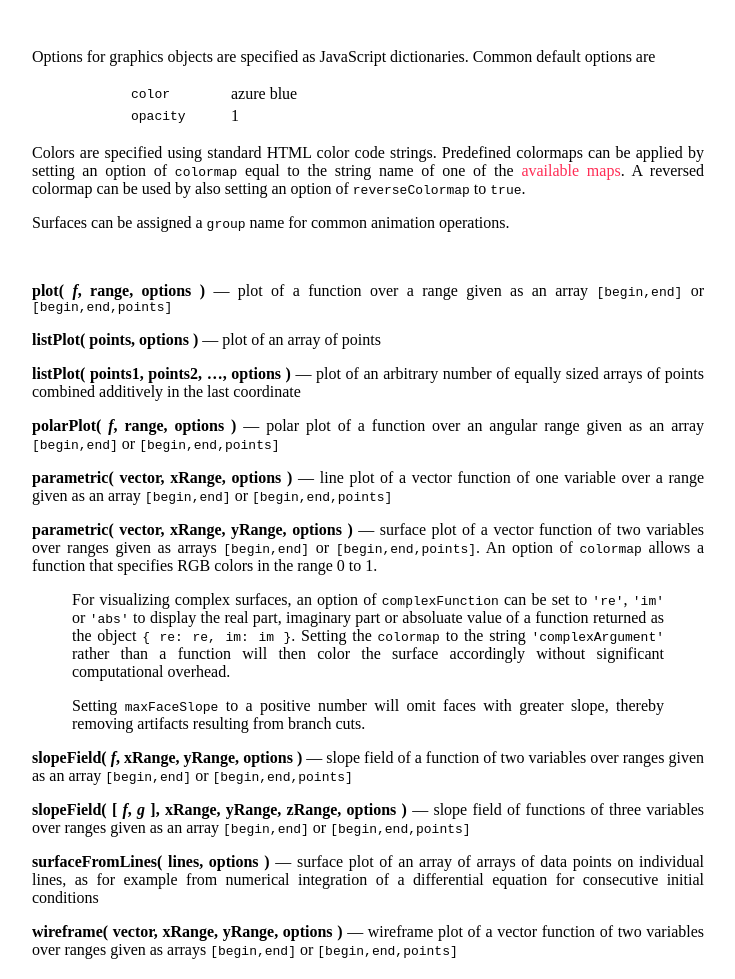
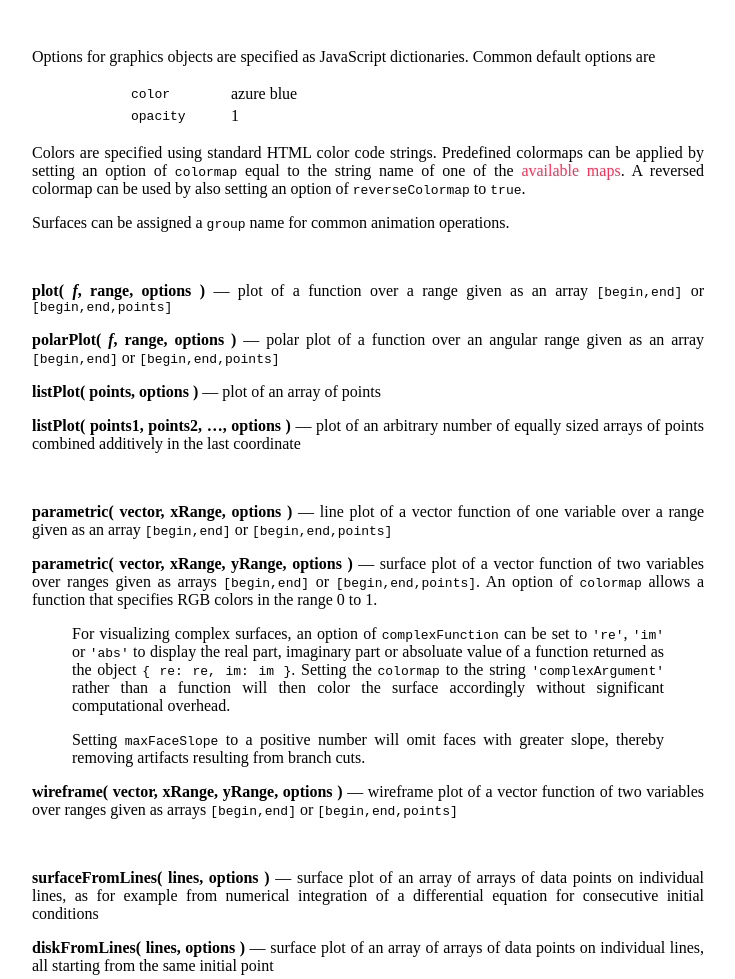
Before and after one commit to paulmasson/mathcell, a plain HTML site: page docs/plotting.html in a window 1280 px wide. Shown: the top 979 px of the page, without its empty margins (272-1007 px from the left). Drawn offline with Linux system fonts and the light colour scheme.

Commit message:
Update documentation

```diff
--- a/docs/plotting.html
+++ b/docs/plotting.html
@@ -21,13 +21,13 @@
 
 <br/><p><b>plot( <i>f</i>, range, options )</b> &mdash; plot of a function over a range given as an array <code>[begin,end]</code> or <code>[begin,end,points]</code></p>
 
+<p><b>polarPlot( <i>f</i>, range, options )</b> &mdash; polar plot of a function over an angular range given as an array <code>[begin,end]</code> or <code>[begin,end,points]</code></p>
+
 <p><b>listPlot( points, options )</b> &mdash; plot of an array of points</p>
 
 <p><b>listPlot( points1, points2, &hellip;, options )</b> &mdash; plot of an arbitrary number of equally sized arrays of points combined additively in the last coordinate</p>
 
-<p><b>polarPlot( <i>f</i>, range, options )</b> &mdash; polar plot of a function over an angular range given as an array <code>[begin,end]</code> or <code>[begin,end,points]</code></p>
-
-<p><b>parametric( vector, xRange, options )</b> &mdash; line plot of a vector function of one variable over a range given as an array <code>[begin,end]</code> or <code>[begin,end,points]</code></p>
+<br/><p><b>parametric( vector, xRange, options )</b> &mdash; line plot of a vector function of one variable over a range given as an array <code>[begin,end]</code> or <code>[begin,end,points]</code></p>
 
 <p><b>parametric( vector, xRange, yRange, options )</b> &mdash; surface plot of a vector function of two variables over ranges given as arrays <code>[begin,end]</code> or <code>[begin,end,points]</code>. An option of <code>colormap</code> allows a function that specifies RGB colors in the range 0 to 1.</p>
 
@@ -39,13 +39,15 @@ For visualizing complex surfaces, an option of <code>complexFunction</code> can
 Setting <code>maxFaceSlope</code> to a positive number will omit faces with greater slope, thereby removing artifacts resulting from branch cuts.
 </blockquote>
 
-<p><b>slopeField( <i>f</i>, xRange, yRange, options )</b> &mdash; slope field of a function of two variables over ranges given as an array <code>[begin,end]</code> or <code>[begin,end,points]</code></p>
+<p><b>wireframe( vector, xRange, yRange, options )</b> &mdash; wireframe plot of a vector function of two variables over ranges given as arrays <code>[begin,end]</code> or <code>[begin,end,points]</code></p>
+
+<br/><p><b>surfaceFromLines( lines, options )</b> &mdash; surface plot of an array of arrays of data points on individual lines, as for example from numerical integration of a differential equation for consecutive initial conditions</p>
+
+<p><b>diskFromLines( lines, options )</b> &mdash; surface plot of an array of arrays of data points on individual lines, all starting from the same initial point</p>
+
+<br/><p><b>slopeField( <i>f</i>, xRange, yRange, options )</b> &mdash; slope field of a function of two variables over ranges given as an array <code>[begin,end]</code> or <code>[begin,end,points]</code></p>
 
 <p><b>slopeField( [ <i>f</i>, <i>g</i> ], xRange, yRange, zRange, options )</b> &mdash; slope field of functions of three variables over ranges given as an array <code>[begin,end]</code> or <code>[begin,end,points]</code></p>
-
-<p><b>surfaceFromLines( lines, options )</b> &mdash; surface plot of an array of arrays of data points on individual lines, as for example from numerical integration of a differential equation for consecutive initial conditions</p>
-
-<p><b>wireframe( vector, xRange, yRange, options )</b> &mdash; wireframe plot of a vector function of two variables over ranges given as arrays <code>[begin,end]</code> or <code>[begin,end,points]</code></p>
 
 <br/><p><b>isoline( <i>f</i>, xRange, yRange, options )</b> &mdash; implicit line plot of a function of two variables over ranges given as arrays <code>[begin,end]</code> or <code>[begin,end,points]</code></p>
 
```
